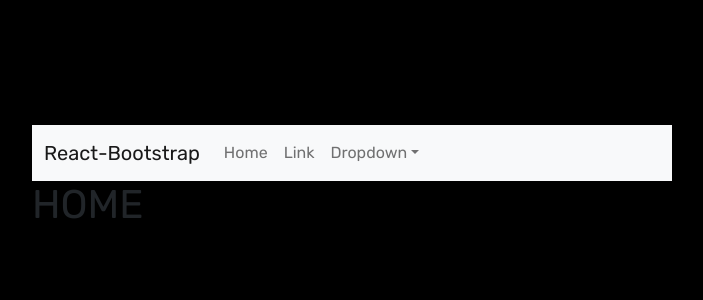
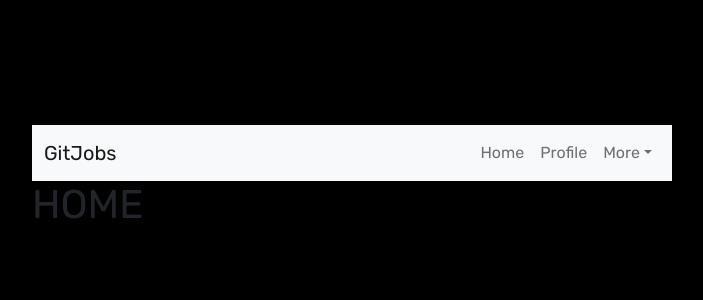
Before and after one commit to Group4-finalPoject/project_job_board, a React (Create React App) app in the folder client/: page /home in a window 1280 px wide. Shown: the top 300 px of the page, without its empty margins (288-991 px from the left). Built offline with nearby package versions, Linux system fonts and the light colour scheme; the HTML template or start-up script is replaced by a standard one.

Commit message:
nav bar edits

```diff
--- a/client/src/components/Home/Navbar/Navigation.js
+++ b/client/src/components/Home/Navbar/Navigation.js
@@ -7,18 +7,18 @@
   return (
     <Navbar bg="light" expand="lg">
       <Container>
-        <Navbar.Brand href="#home">React-Bootstrap</Navbar.Brand>
+        <Navbar.Brand href="#home">GitJobs</Navbar.Brand>
         <Navbar.Toggle aria-controls="basic-navbar-nav" />
-        <Navbar.Collapse id="basic-navbar-nav">
-          <Nav className="me-auto">
+        <Navbar.Collapse className='d-flex justify-content-end' id="basic-navbar-nav d-flex justify-content-end">
+          <Nav className="">
             <Nav.Link href="#home">Home</Nav.Link>
-            <Nav.Link href="#link">Link</Nav.Link>
-            <NavDropdown title="Dropdown" id="basic-nav-dropdown">
-              <NavDropdown.Item href="#action/3.1">Profile</NavDropdown.Item>
+            <Nav.Link href="#link">Profile</Nav.Link>
+            <NavDropdown title="More" id="basic-nav-dropdown">
+              <NavDropdown.Item href="#action/3.1">My Applications</NavDropdown.Item>
               <NavDropdown.Item href="#action/3.2">
-                Resume Tool
+                Saved Jobs
               </NavDropdown.Item>
-              <NavDropdown.Item href="#action/3.3">Chat Support</NavDropdown.Item>
+              <NavDropdown.Item href="#action/3.3">Resume Tool</NavDropdown.Item>
               <NavDropdown.Divider />
               <NavDropdown.Item href="#action/3.4">
                 Premium Subscription
```
Also changed, not shown: client/src/index.css (line endings or trailing spaces).
